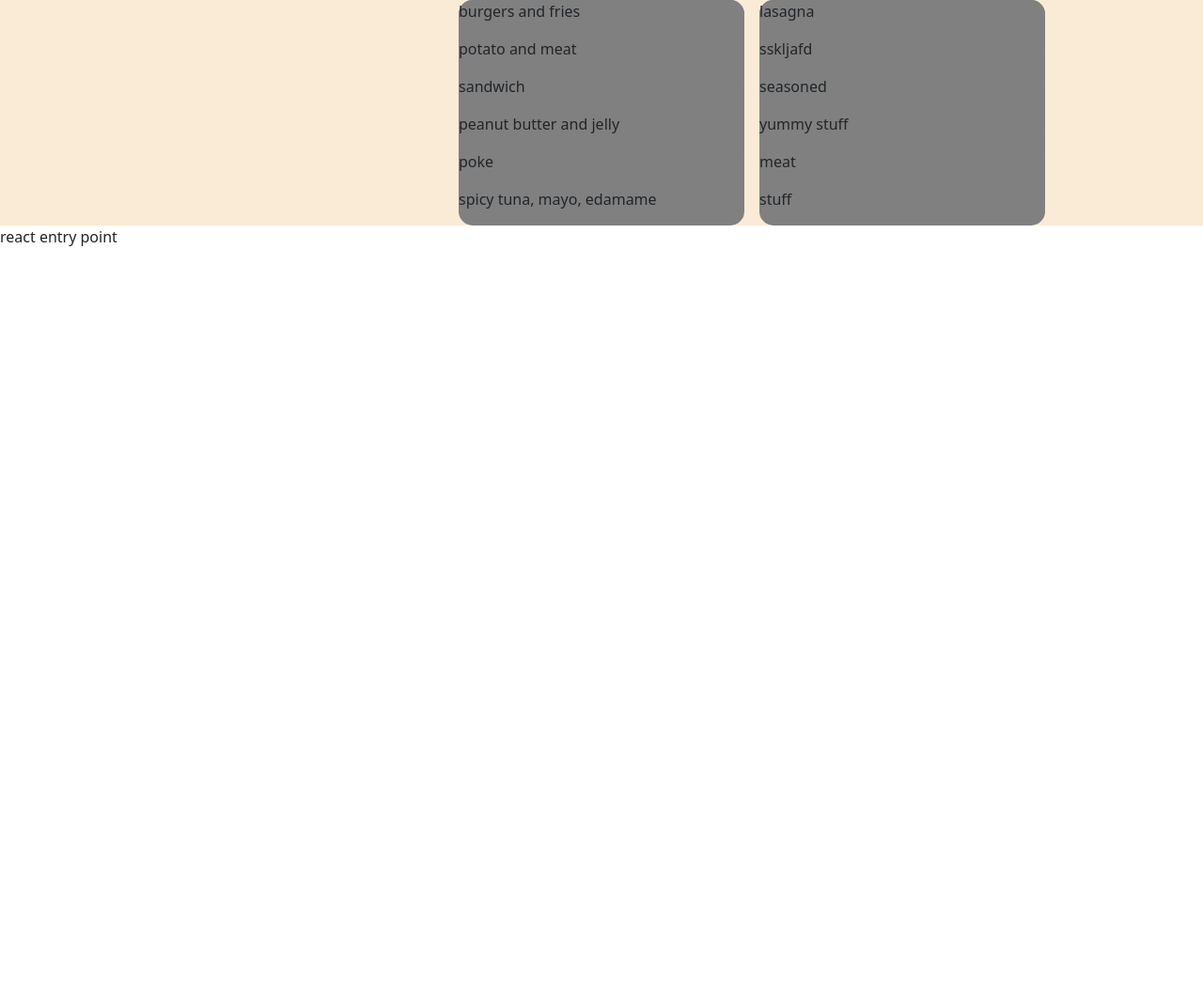
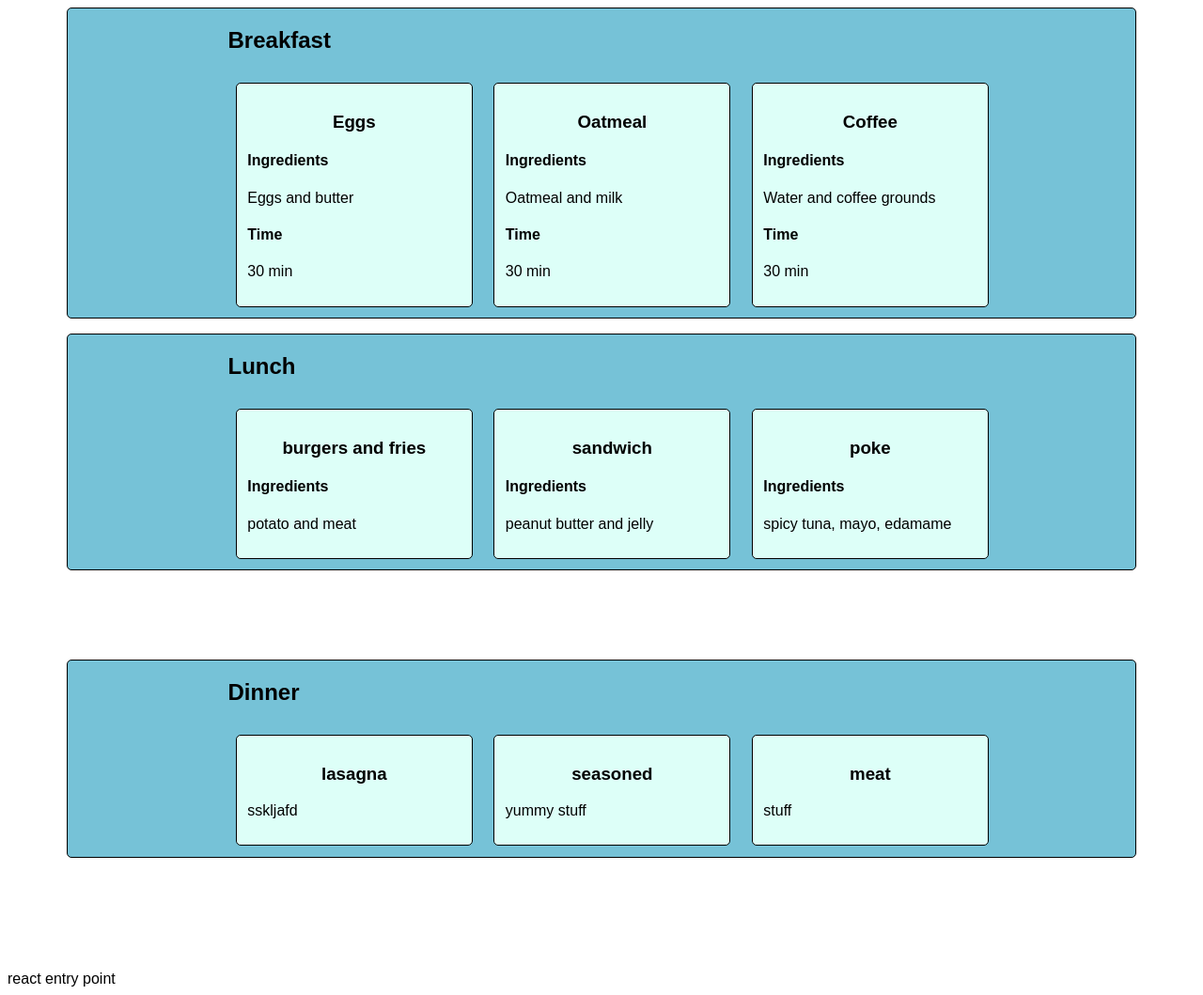
Before and after one commit to janengcodes/scraps2, a Flask app: page /saved_recipes/ in a window 1280 px wide. Shown: the whole page at 94% size. Before the commit the page ends 262 px from the top, so only its background shows below. Run offline with Flask 3, Linux system fonts and the light colour scheme; a user stored in the database is signed in; some libraries are stand-ins or nearby versions; some web fonts are replaced.

Commit message:
updated UI and jinja for saved recipes page

```diff
--- a/scraps/api/user.py
+++ b/scraps/api/user.py
@@ -42,5 +42,4 @@ def api_logout():
     # Clear the session data
     if 'username' in flask.session:
         flask.session.clear()
-    # return render_template('index.html', **context)
     return flask.redirect(flask.url_for('show_accounts_login'))
--- a/scraps/js/NavBar.jsx
+++ b/scraps/js/NavBar.jsx
@@ -3,6 +3,7 @@ import Container from "react-bootstrap/Container";
 import Nav from "react-bootstrap/Nav";
 import Navbar from "react-bootstrap/Navbar";
 import { Button } from "react-bootstrap";
+import '../static/css/navbar.css'
 
 export default function LoggedInNavBar() {
   const [user, setUser] = useState("");
@@ -43,8 +44,6 @@ export default function LoggedInNavBar() {
         if (response.ok) {
           setUser(""); // Clear the user state
           localStorage.removeItem("user"); // Remove user info from local storage
-          // Optional: Redirect to home or login page
-          window.location.href = "/";
         } else {
           console.error("Failed to log out");
         }
@@ -58,7 +57,7 @@ export default function LoggedInNavBar() {
         <Navbar.Brand href="/">SCRAPS</Navbar.Brand>
         <Navbar.Toggle aria-controls="responsive-navbar-nav" />
         <Navbar.Collapse id="responsive-navbar-nav">
-          <Nav className="ms-auto">
+          <Nav className="ms-auto gap-3">
             {user ? (
               <>
                 <Nav.Link eventKey={1} href="/select_ingredients">
--- a/scraps/static/css/saved_recipes.css
+++ b/scraps/static/css/saved_recipes.css
@@ -1,37 +1,51 @@
+* {
+  font-family: "Be Vietnam Pro", sans-serif;
+}
+
 body {
-    background-color: beige;
+    background-color: white;
 }
 
 .all_recipes {
-  display:grid;
+  display: grid;
   grid-gap: 1em;
-  grid-template-columns: 1fr 2fr 2fr 2fr 1fr;
+  grid-template-rows: 1fr 1fr 1fr;
   align-items: start;
-  background-color: antiquewhite;
 }
 
-.breakfast_recipes {
-  background-color: gray;
-  border-radius: 15px;
-
+.recipe-row {
+  background-color: rgb(118, 194, 215);
+  border-radius: 5px;
+  border: 1px black solid;
+  margin-left: 5%;
+  margin-right: 5%;
 }
 
-.lunch_recipes {
-  background-color: gray;
-  border-radius: 15px;
-
+.recipe-row > h2 {
+  margin-left: 15%;
 }
 
-.dinner_recipes {
-  background-color: gray;
-  border-radius: 15px;
-
+.recipe-row-container {
+  display: flex;
+  justify-content: center;
+  align-items: space-between;
+  width: 100%;
+  margin-left: 1%;
 }
 
 .recipe_card {
-    background-color: gray;
-    border-radius: 15px;
-    background-size: 50px;
-    border-bottom: 30px;
+    background-color: rgb(221, 255, 248);
+    padding: 1%;
+    border-radius: 5px;
+    border: 1px black solid;
+    margin: 1%;
+    min-width: 20%;
+}
 
-  }
+.recipe_card > h3 {
+  text-align: center;
+}
+
+.recipe-clicked {
+  min-width: 50%;
+}
--- /dev/null
+++ b/scraps/static/js/saved_recipes.js
@@ -0,0 +1,21 @@
+function printMessage(message) {
+    console.log(message);
+}
+
+printMessage("This is a message printed to the console.");
+
+
+function checkCardClick() {
+    console.log("Recipe card was clicked");
+}
+
+// If a recipe box is clicked, then maximize it
+function maximizeRecipe(clickedRecipe) {
+    console.log("Maximizing Recipe")
+    clickedRecipe.classList.add('recipe-clicked');
+}
+
+function minimizeRecipe(clickedRecipe) {
+    console.log("Mini Recipe")
+    clickedRecipe.classList.add('recipe-clicked');
+}
--- a/scraps/templates/saved_recipes.html
+++ b/scraps/templates/saved_recipes.html
@@ -3,16 +3,17 @@
   <head>
     <meta charset="UTF-8" />
     <meta name="viewport" content="width=device-width, initial-scale=1.0" />
-    <link rel="stylesheet" href="/static/css/globals.css" />
+    <!-- <link rel="stylesheet" href="/static/css/globals.css" />
     <link rel="stylesheet" href="/static/css/style.css" />
-    <link rel="stylesheet" href="/static/css/styleguide.css" />
+    <link rel="stylesheet" href="/static/css/styleguide.css" /> -->
     <link rel="stylesheet" href="/static/css/saved_recipes.css" />
+    <script src="/static/js/saved_recipes.js"></script>
     <title>Scraps</title>
   </head>
   <body>
-    <div class="reactEntry"></div>
+    <!-- <div class="reactEntry"></div> -->
     <!-- Load JavaScript -->
-    <script
+    <!-- <script
       type="text/javascript"
       src="{{ url_for('static', filename='js/bundle.js') }}"
     ></script>
@@ -21,40 +22,66 @@
       href="https://cdn.jsdelivr.net/npm/bootstrap@5.3.2/dist/css/bootstrap.min.css"
       integrity="sha384-T3c6CoIi6uLrA9TneNEoa7RxnatzjcDSCmG1MXxSR1GAsXEV/Dwwykc2MPK8M2HN"
       crossorigin="anonymous"
-    />
+    /> -->
 
     <div class="all_recipes">
-      <div class="filler"></div>
-      <div class="breakfast_recipes">
-        {% for item in breakfast %}
+
+
+      <div class="recipe-row">
+
+        <h2>Breakfast</h2>
+
+        <div class="recipe-row-container">
+            {% for item in breakfast %}
+            <div class="recipe_card" onclick="maximizeRecipe(this)">
+              <h3>{{item.name }}</h3>
+              <h4>Ingredients</h4>
+              <p>{{item.description}}</p>
+              <h4>Time</h4>
+              <p>{{item.time}}</p>
+            </div>
+            {% endfor %}
+        </div>
+
+      </div>
+
+      <div class="recipe-row">
+
+        <h2>Lunch</h2>
+
+        <div class="recipe-row-container">
+        {% for item in lunch %}
         <div class="recipe_card">
-          <p>{{item.name }}</p>
+          <h3>{{item.name }}</h3>
+          <h4>Ingredients</h4>
           <p>{{item.description}}</p>
         </div>
         {% endfor %}
+        </div>
+
       </div>
-      <div class="lunch_recipes">
-        {% for item in lunch %}
+
+      <div class="recipe-row">
+
+        <h2>Dinner</h2>
+
+        <div class="recipe-row-container">
+        {% for item in dinner %}
         <div class="recipe_card">
           <!-- <p>words</p> -->
-          <p>{{item.name }}</p>
+          <h3>{{item.name }}</h3>
           <p>{{item.description}}</p>
         </div>
         {% endfor %}
-      </div>
-      <div class="dinner_recipes">
-        {% for item in dinner %}
-        <div class="recipe_card">
-          <!-- <p>words</p> -->
-          <p>{{item.name}}</p>
-          <p>{{item.description}}</p>
         </div>
-        {% endfor %}
+
       </div>
     </div>
+
     <div id="reactEntry2">
       react entry point
       <script src="{{ url_for('static', filename='js/bundle.js') }}"></script>
     </div>
+
   </body>
 </html>
--- a/scraps/views/saved_recipes.py
+++ b/scraps/views/saved_recipes.py
@@ -23,16 +23,19 @@ def saved_recipes():
 
     breakfast = [
         {
-            "name": "burgers and fries",
-            "description": "potato and meat"
+            "name": "Eggs",
+            "description": "Eggs and butter",
+            "time": "30 min"
         },
         {
-            "name": "sandwich",
-            "description": "peanut butter and jelly"
+            "name": "Oatmeal",
+            "description": "Oatmeal and milk",
+            "time": "30 min"
         },
         {
-            "name": "poke",
-            "description": "spicy tuna, mayo, edamame"
+            "name": "Coffee",
+            "description": "Water and coffee grounds",
+            "time": "30 min"
         }
     ]
 
@@ -72,8 +75,8 @@ def saved_recipes():
     logname = flask.session.get('username')
 
     context = {
+        "breakfast": breakfast,
         "lunch": lunch,
-        "breakfast:": breakfast,
         "dinner": dinner,
         "logname": logname
     }
--- a/sql/schema.sql
+++ b/sql/schema.sql
@@ -40,7 +40,7 @@ CREATE TABLE ingredients(
     FOREIGN KEY(pantry_id)
         REFERENCES pantry(pantry_id)
 
-    meal_time VARCHAR(64) TEXT CHECK (meal_time IN ('spring', 'summer', 'fall', 'winter')),
+    season VARCHAR(64) TEXT CHECK (season IN ('spring', 'summer', 'fall', 'winter')),
     food_group VARCHAR(64) TEXT CHECK (food_group IN ('meat', 'fruit', 'veggies', 'grains')), NOT NULL
 );
 
```
Also changed, not shown: scraps/static/css/user.css (+0 -23 lines), scraps/templates/user.html (+2 -22 lines), scraps/views/user.py (+7 -2 lines), scraps/static/css/navbar.css (added), var/scraps.sqlite3, 1 other file.
